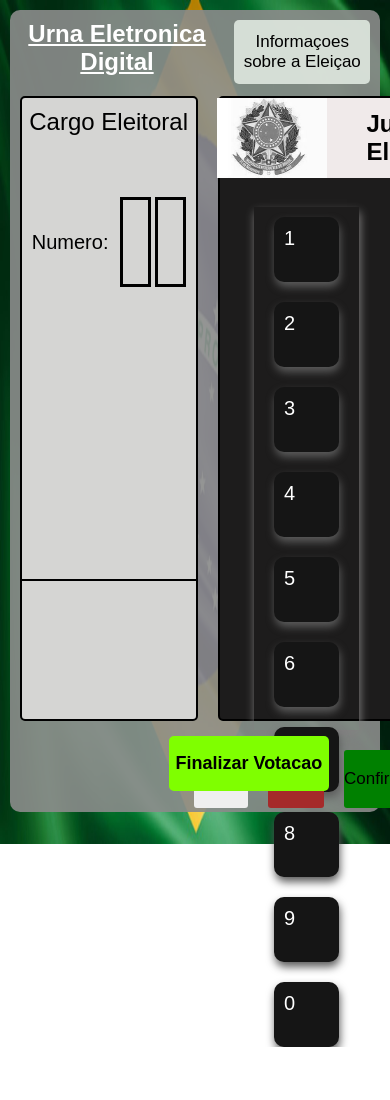
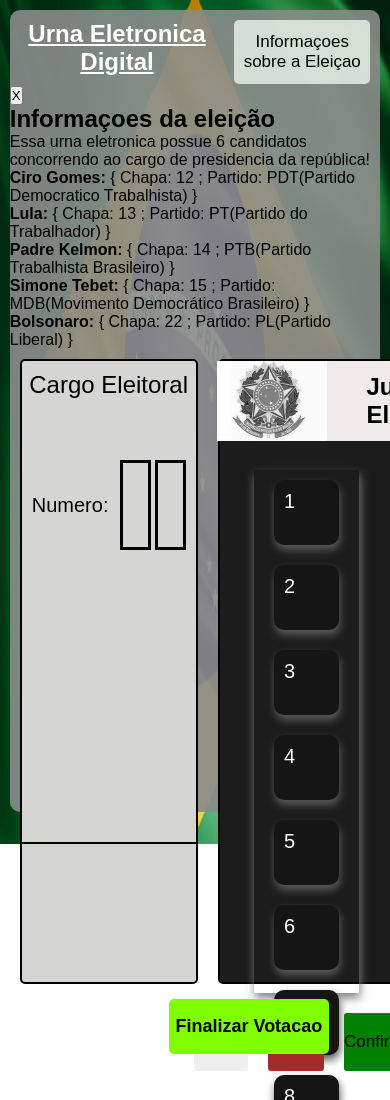
Before and after one commit to jefferson-Felipy/Digital_Eletronic_Ballot_Box, a plain HTML site: page index.html in a window 390 px wide. Shown: the top 1100 px of the page. Before the commit the page ends 1047 px from the top, so only its background shows below. Drawn offline with Linux system fonts and the light colour scheme.

Commit message:
Change: Atualização da estrutura da aplicação para deixar responsiva

```diff
--- a/index.html
+++ b/index.html
@@ -48,6 +48,20 @@
             <h1 class="title_urna">Urna Eletronica Digital</h1>
             <button class="btn_info">Informaçoes sobre a Eleiçao</button>
         </div>
+        <div class="info_body">
+            <div class="bloco_info_eleicao">
+                <button class="btn_close_info">X</button>
+                <h2>Informaçoes da eleição</h2>
+                <p>Essa urna eletronica possue 6 candidatos concorrendo ao cargo de presidencia da república!</p>
+                <p><strong> Ciro Gomes:</strong> {  Chapa: 12 ; Partido: PDT(Partido Democratico Trabalhista) }</p>
+                <p><strong> Lula:</strong> {  Chapa: 13 ; Partido: PT(Partido do Trabalhador) }</p>
+                <p><strong> Padre Kelmon:</strong> {  Chapa: 14 ; PTB(Partido Trabalhista Brasileiro) }</p>
+                <p><strong> Simone Tebet:</strong> {  Chapa: 15 ; Partido: MDB(Movimento Democrático Brasileiro) }</p>
+                <p><strong> Bolsonaro:</strong> {  Chapa: 22 ; Partido: PL(Partido Liberal) }</p>
+
+            </div>
+        </div>
+
         <!-- --------------------------------------------------------------------- -->
         <section class="field_camp">
             <section class="field_exibishion">
```
